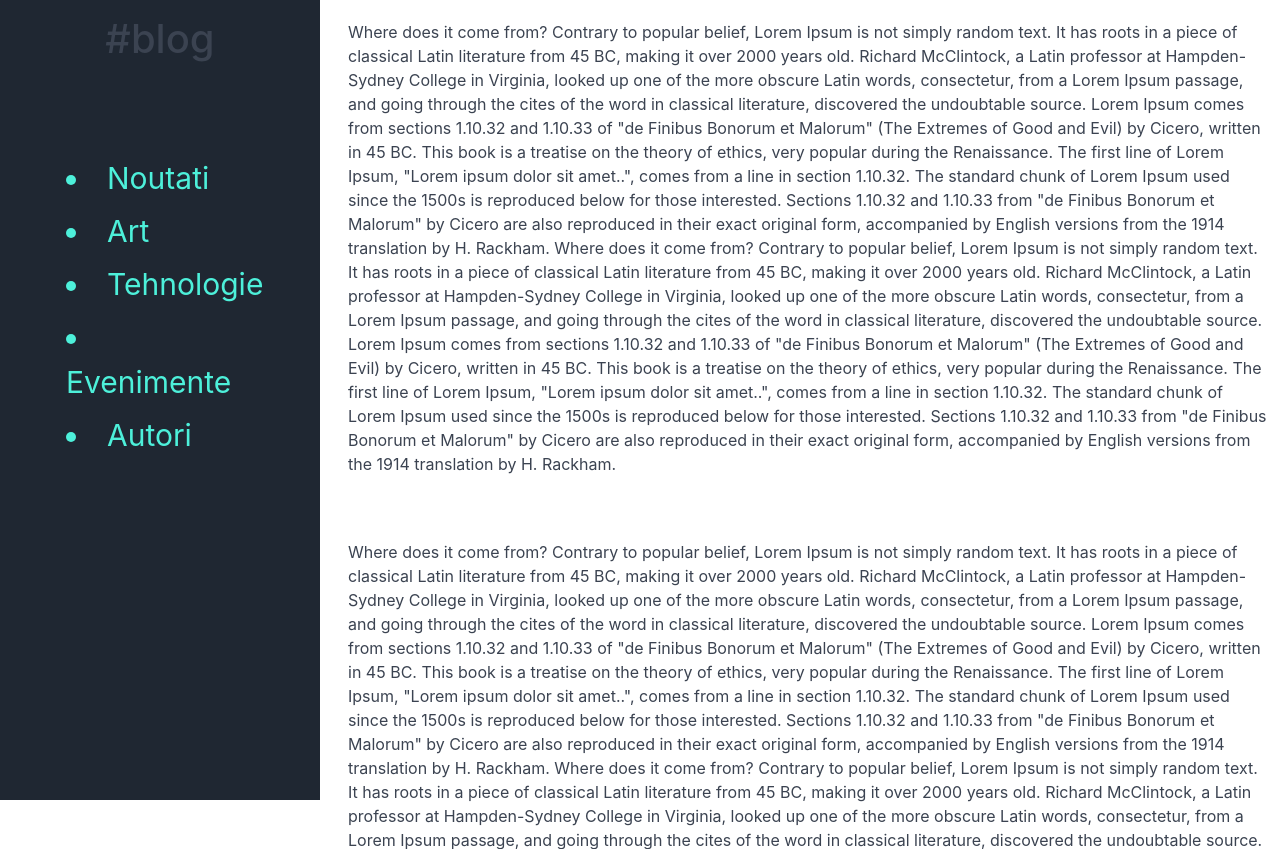
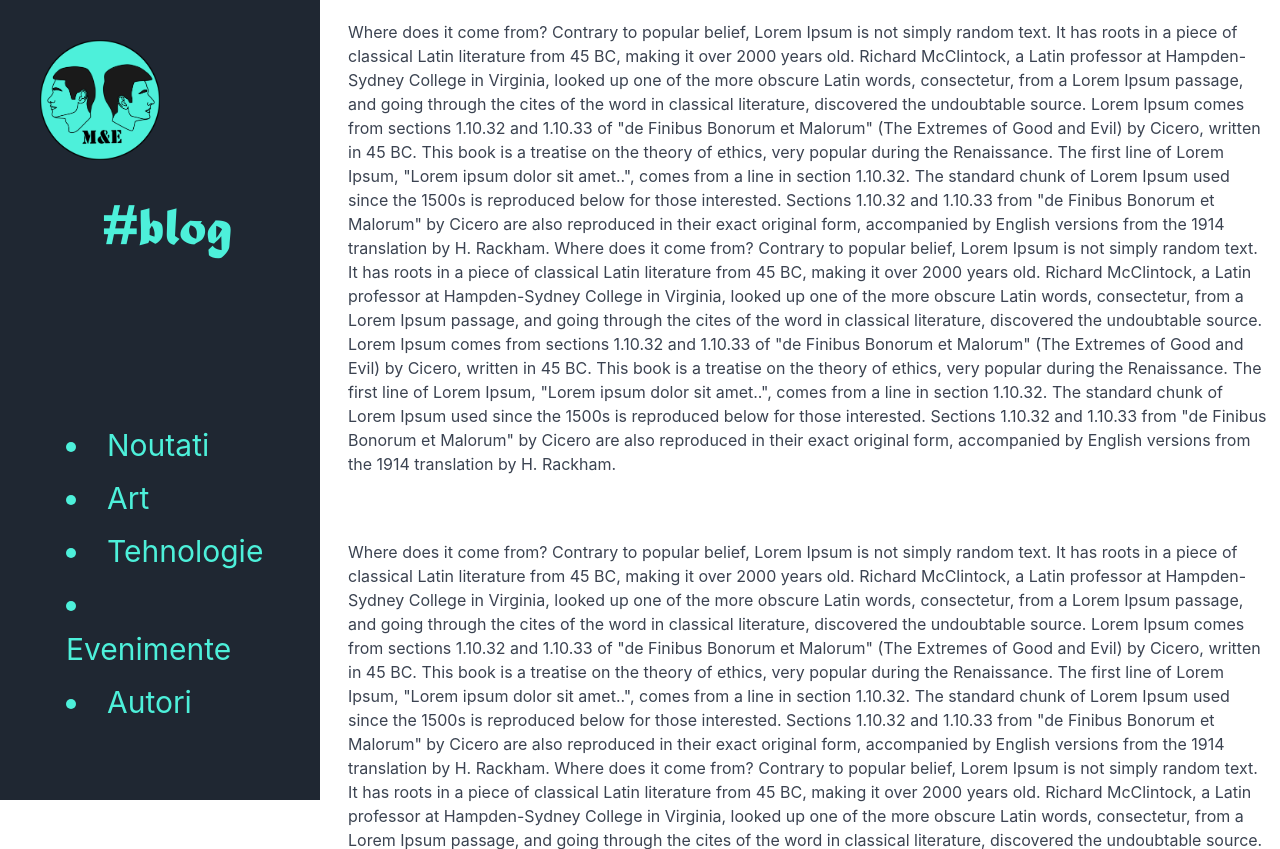
Before and after one commit to creatina98/blog, a PHP site: page / in a window 1280 px wide. Shown: the top 849 px of the page. Run offline with PHP 8.4, Linux system fonts and the light colour scheme.

Commit message:
container logo

```diff
--- a/css/style.css
+++ b/css/style.css
@@ -1,6 +1,25 @@
+@font-face{
+	src: url(../fonts/MATURASC.TTF);
+	font-family: matura;
+}
+
 body {
   font-family: "Lato", sans-serif;
   transition: background-color .5s;
+}
+
+.col-3 h1{
+  font-family: matura;
+  color:#4DF0DA;
+  font-size: 55px;
+  padding-top: 40px;
+  padding-left: 30px;
+}
+
+.contentLogo{
+  display: flex;
+  padding: 40px;
+  flex-direction: row;
 }
 
 .sidenav {
@@ -85,4 +104,10 @@ padding: 15px;
         display: none;
     }
 
+}
+@media only screen and (max-width: 1300px) {
+  .contentLogo{
+    flex-direction: column;
   }
+
+}
--- a/index.html
+++ b/index.html
@@ -18,7 +18,10 @@
     </div>
     <div class="columns col-gapless" >
         <div class="column col-3 hide-lg">
-            <h1 class="logo text-center">#blog</h1>
+            <div class="contentLogo">
+                <img src="./img/logo.png" alt="Logo M&E" width="120px" height="120px">
+                <h1 class="logo text-center">#blog</h1>
+            </div>
             <ul >
                 <li>Noutati</li>
                 <li>Art</li>
```
Also changed, not shown: fonts/MATURASC.TTF (added), img/logo.png (added).
